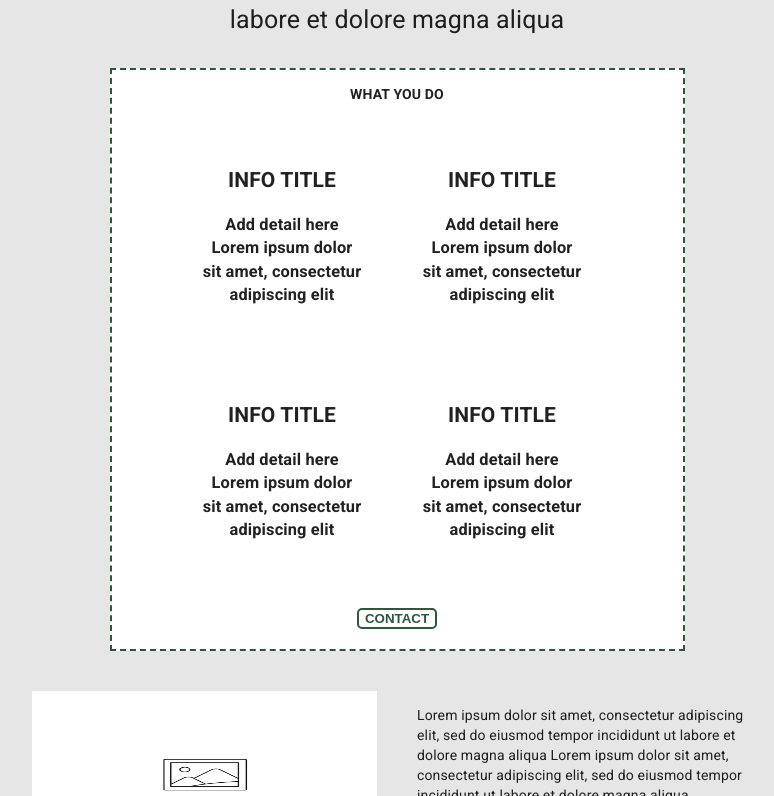
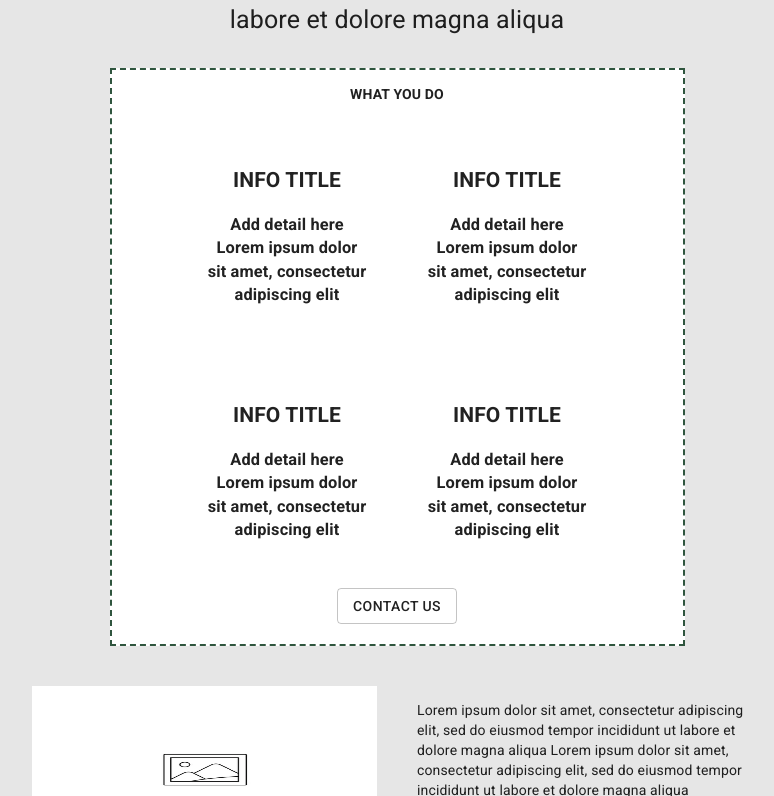
Before and after one commit to deegrams221/k-b_aviary, a React (Create React App) app: page / in a window 1280 px wide. Shown: the part 1364-2160 px from the top of the page, without its empty margins (243-1017 px from the left). Built offline with nearby package versions, Linux system fonts and the light colour scheme.

Commit message:
created popup contact form - still need to make the form functional

```diff
--- a/src/App.css
+++ b/src/App.css
@@ -1,5 +1,10 @@
 * {
   text-align: center;
+}
+
+html,
+body,
+#root {
   background-color: #e6e6e6;
 }
 
@@ -54,15 +59,8 @@
   display: flex;
   flex-direction: row;
   flex-wrap: wrap;
-}
-
-.content>.container>.subcontainer>button {
-  border: 2px solid #2f553e;
-  background-color: #ffffff;
-  color: #2f553e;
-  font-weight: bolder;
-  margin: 20px auto;
-  border-radius: 5px;
+  justify-content: center;
+  padding-bottom: 20px;
 }
 
 .content>.container>.subcontainer>.content-one {
--- a/src/components/Content.js
+++ b/src/components/Content.js
@@ -1,6 +1,25 @@
+import {
+  Button,
+  Dialog,
+  DialogActions,
+  DialogContent,
+  DialogContentText,
+  DialogTitle,
+  TextField,
+} from '@material-ui/core';
 import React from 'react';
 
 export default function Content() {
+  const [open, setOpen] = React.useState(false);
+
+  const handleClickOpen = () => {
+    setOpen(true);
+  };
+
+  const handleClose = () => {
+    setOpen(false);
+  };
+
   return (
     <div className='content'>
       <p>Small hobby breeder of cockatiels and green cheek conures</p>
@@ -46,7 +65,65 @@ export default function Content() {
               elit
             </h3>
           </div>
-          <button>CONTACT</button>
+
+          <div className='contact-btn'>
+            <Button
+              className='button'
+              variant='outlined'
+              color='default'
+              onClick={handleClickOpen}
+            >
+              CONTACT US
+            </Button>
+            <Dialog
+              open={open}
+              onClose={handleClose}
+              aria-labelledby='form-dialog-title'
+            >
+              <DialogTitle id='form-dialog-title'>CONTACT US</DialogTitle>
+              <DialogContent>
+                <DialogContentText>
+                  Enter your name, email, and a quick message.
+                </DialogContentText>
+                <DialogContentText>
+                  We will contact you shortly.
+                </DialogContentText>
+                <TextField
+                  autoFocus
+                  margin='dense'
+                  id='name'
+                  label='Name'
+                  type='text'
+                  placeholder='Enter Name Here'
+                  fullWidth
+                />
+                <TextField
+                  margin='dense'
+                  id='name'
+                  label='Email Address'
+                  type='email'
+                  placeholder='Enter Email Here'
+                  fullWidth
+                />
+                <TextField
+                  margin='dense'
+                  id='message'
+                  label='Message'
+                  type='text'
+                  placeholder='Enter Message Here'
+                  fullWidth
+                />
+              </DialogContent>
+              <DialogActions>
+                <Button onClick={handleClose} color='default'>
+                  Cancel
+                </Button>
+                <Button onClick={handleClose} color='default'>
+                  Submit
+                </Button>
+              </DialogActions>
+            </Dialog>
+          </div>
         </div>
       </div>
       <div className='container-two'>
```
Also changed, not shown: src/components/ContactForm.js (deleted, +0 -35 lines).
